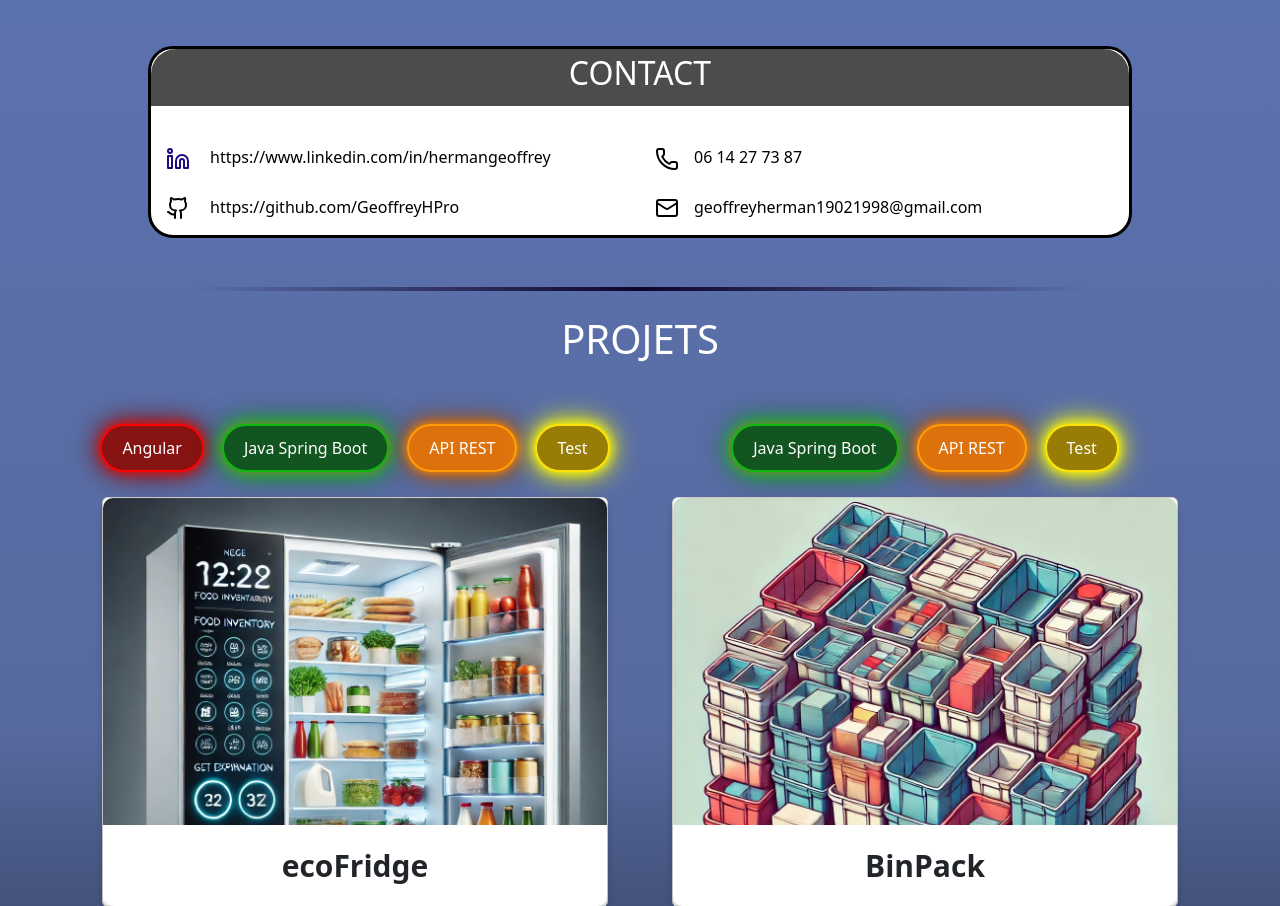
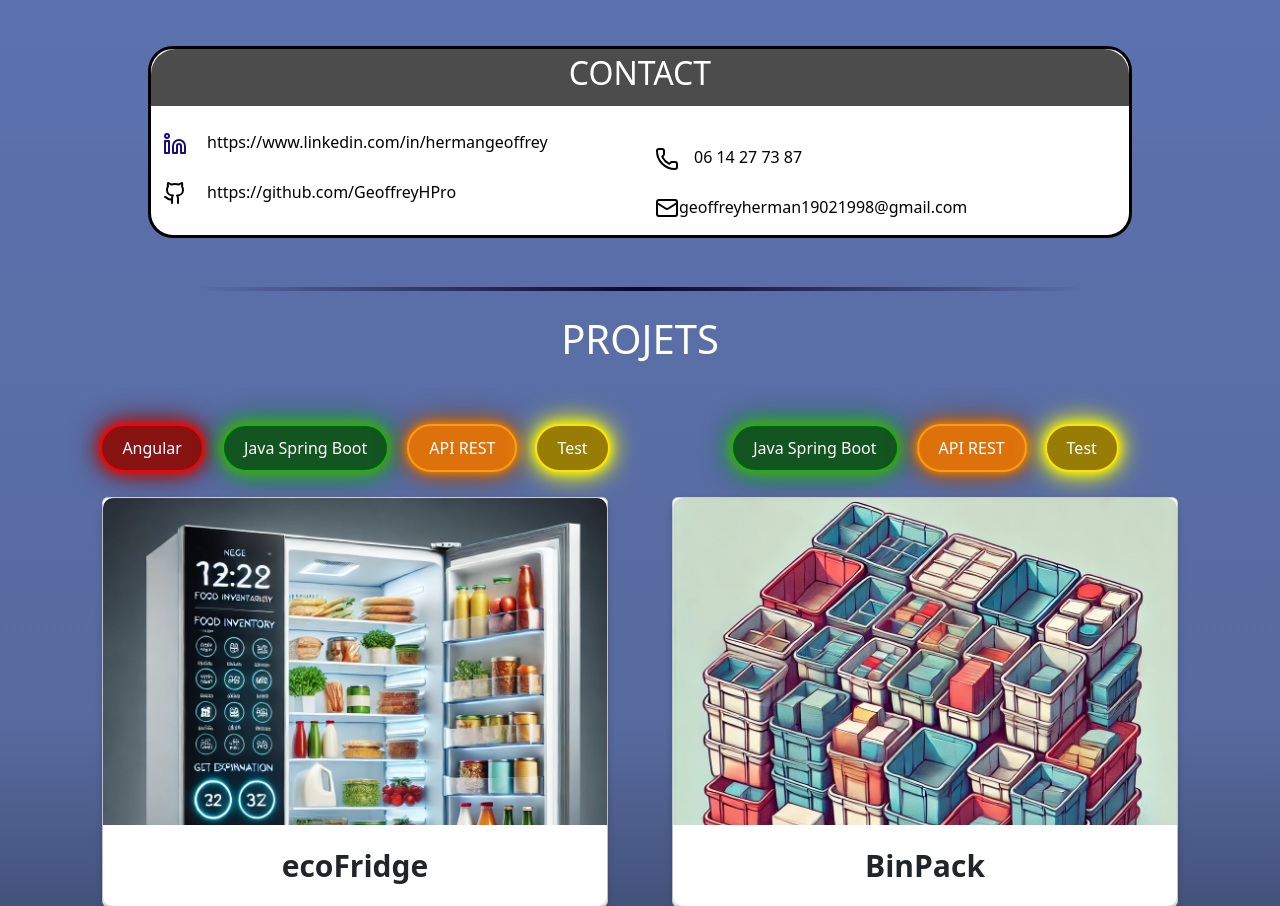
Before and after one commit to GeoffreyHPro/portfolio, a React (Create React App) app: page / in a window 1280 px wide. Shown: the part 895-1801 px from the top of the page. Built offline with nearby package versions, Linux system fonts and the light colour scheme.

Commit message:
chore: fix overflow and add updated CV

```diff
--- a/src/PresentationComponent/presentation.js
+++ b/src/PresentationComponent/presentation.js
@@ -71,7 +71,6 @@ export function Presentation() {
                 </div>
                 <div className='col-md-6 col-12' style={{
                     textAlign: "left",
-                    padding: "15px"
                 }}>
                     <br></br>
                     <div style={{
@@ -100,8 +99,10 @@ export function Presentation() {
                     </div>
                 </div>
                 <div className='col-md-6 col-12 mx-auto' style={{
-                    textAlign: "justify",
-                    padding: "15px"
+                    textAlign: "left",
+                    padding: "15px",
+                    whiteSpace: "normal",
+                    overflowWrap: "break-word",
                 }}>
                     <br></br>
                     <div>
@@ -114,11 +115,7 @@ export function Presentation() {
                     </div>
                     <br></br>
                     <div>
-                        <Mail style={{
-                            marginRight: "15px",
-                            whiteSpace: "normal",
-                            overflowWrap: "break-word",
-                        }} size={24} />
+                        <Mail size={24} />
                         geoffreyherman19021998@gmail.com
                     </div>
                 </div>
```
Also changed, not shown: 1 other file (tests, documents, lock files or other folders).
